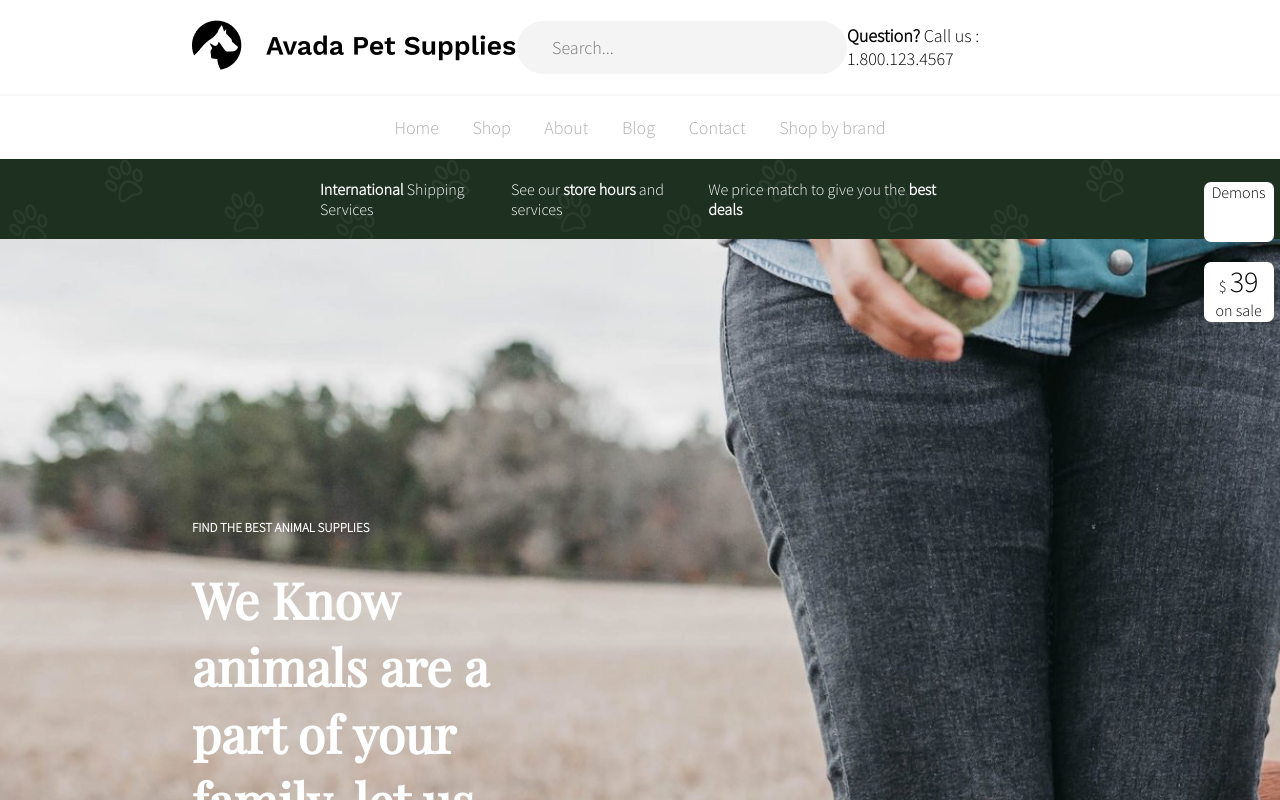
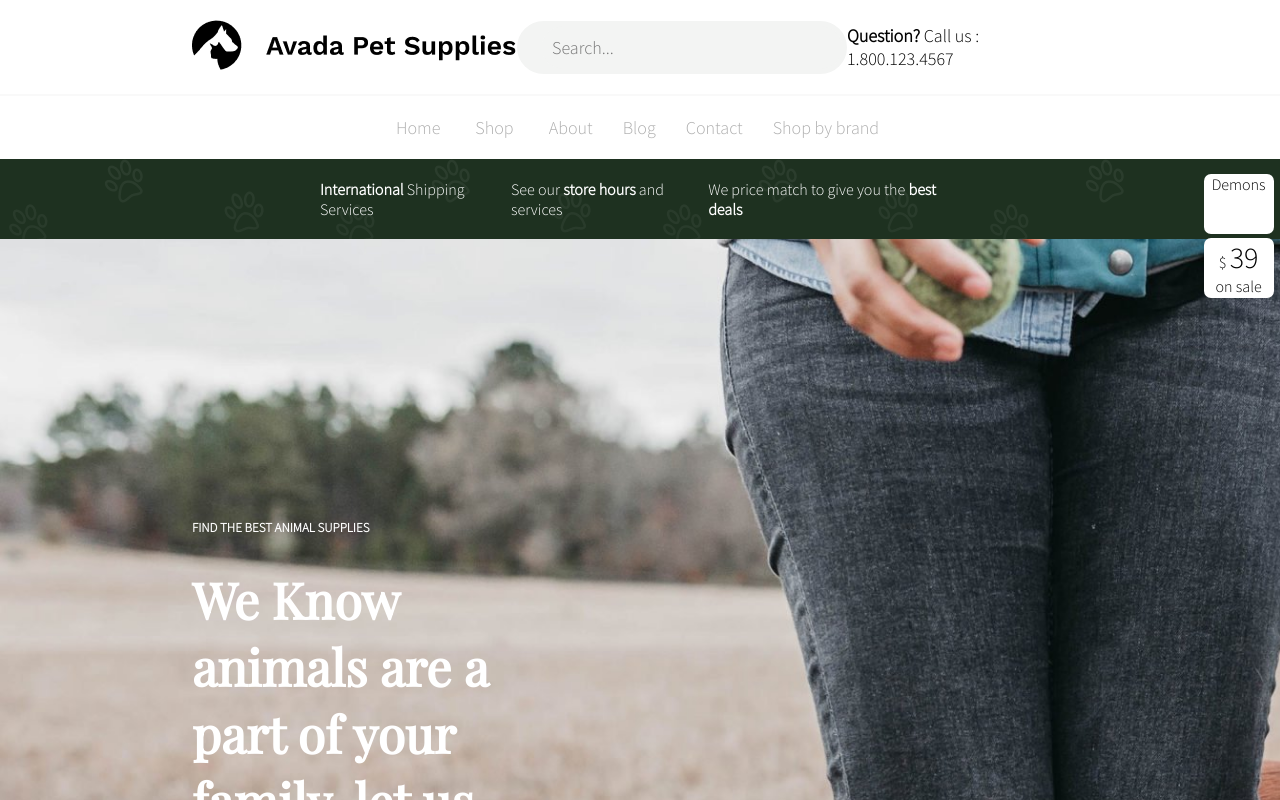
Before and after one commit to LauCost/proj-html-vuejs, a Vue app: page / in a window 1280 px wide. Shown: the top 800 px of the page. Built offline with nearby package versions, Linux system fonts and the light colour scheme; the HTML template or start-up script is replaced by a standard one.

Commit message:
Fix the nav bar

```diff
--- a/src/components/Content Header/NavvBar.vue
+++ b/src/components/Content Header/NavvBar.vue
@@ -1,9 +1,21 @@
 <template>
   <div class="cont_70 flex_center">
-    <nav>
-      <a v-for="link in nav" :key="link.name" href="#">
-        {{ link.name }}
-      </a>
+    <nav class="flex">
+      <div v-for="link in nav" :key="link.name">
+        <a
+          v-if="
+            link.name == 'Home' ||
+            link.name == 'Shop' ||
+            link.name == 'Shop by brand'
+          "
+          href="#"
+        >
+          {{ link.name }} <i class="fas fa-chevron-down"></i>
+        </a>
+        <a v-else href="#">
+          {{ link.name }}
+        </a>
+      </div>
     </nav>
   </div>
 </template>
@@ -48,6 +60,11 @@ nav {
     margin: 0 15px;
     font-size: 18px;
     color: #adadad;
+
+    i {
+      font-size: 11px;
+      margin-left: 5px;
+    }
   }
 }
 
@@ -56,6 +73,10 @@ nav {
   justify-content: center;
 }
 
+.flex {
+  display: flex;
+}
+
 .bold {
   font-weight: bold;
 }
--- a/src/components/Content Main/Junbo.vue
+++ b/src/components/Content Main/Junbo.vue
@@ -73,7 +73,7 @@ export default {
 .uno,
 .due {
   background-color: #fff;
-  margin: 10px 0;
+  margin: 2px 0;
   width: 70px;
   height: 60px;
   border-radius: 7px;
```
